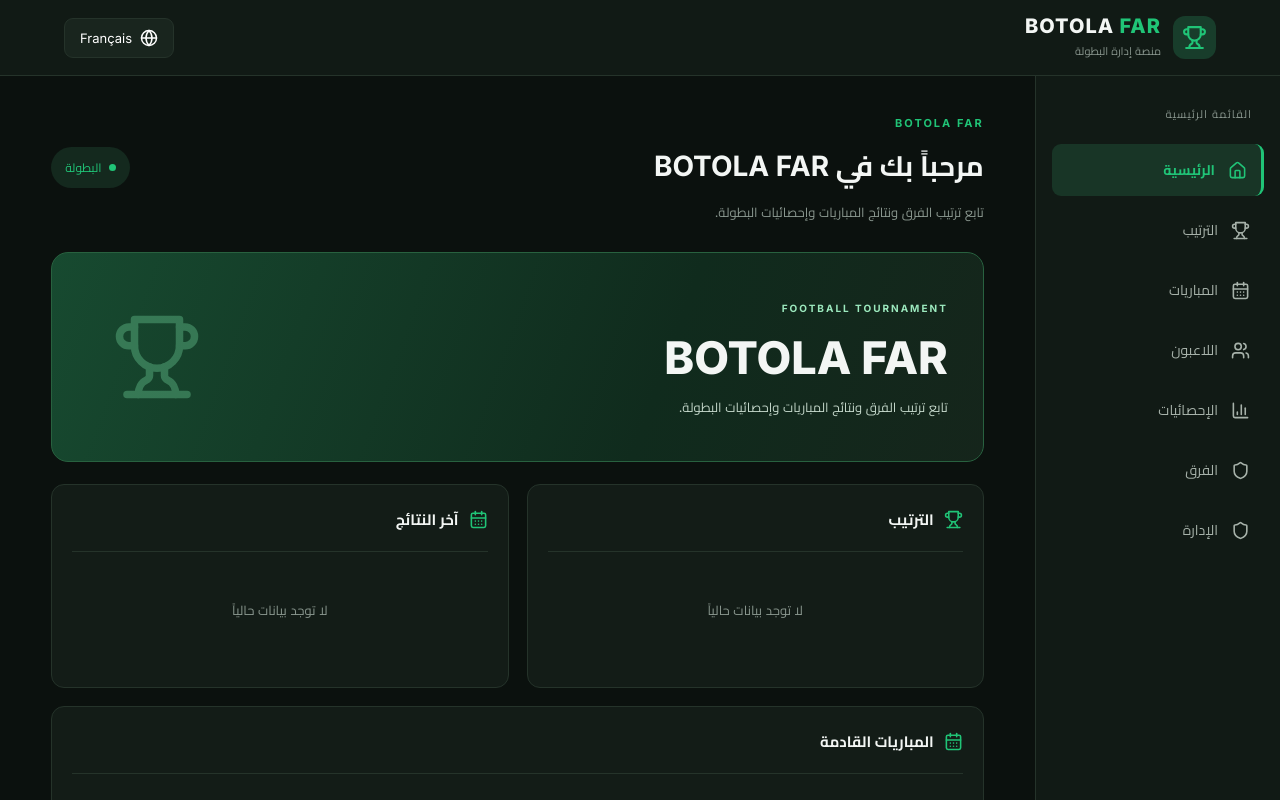
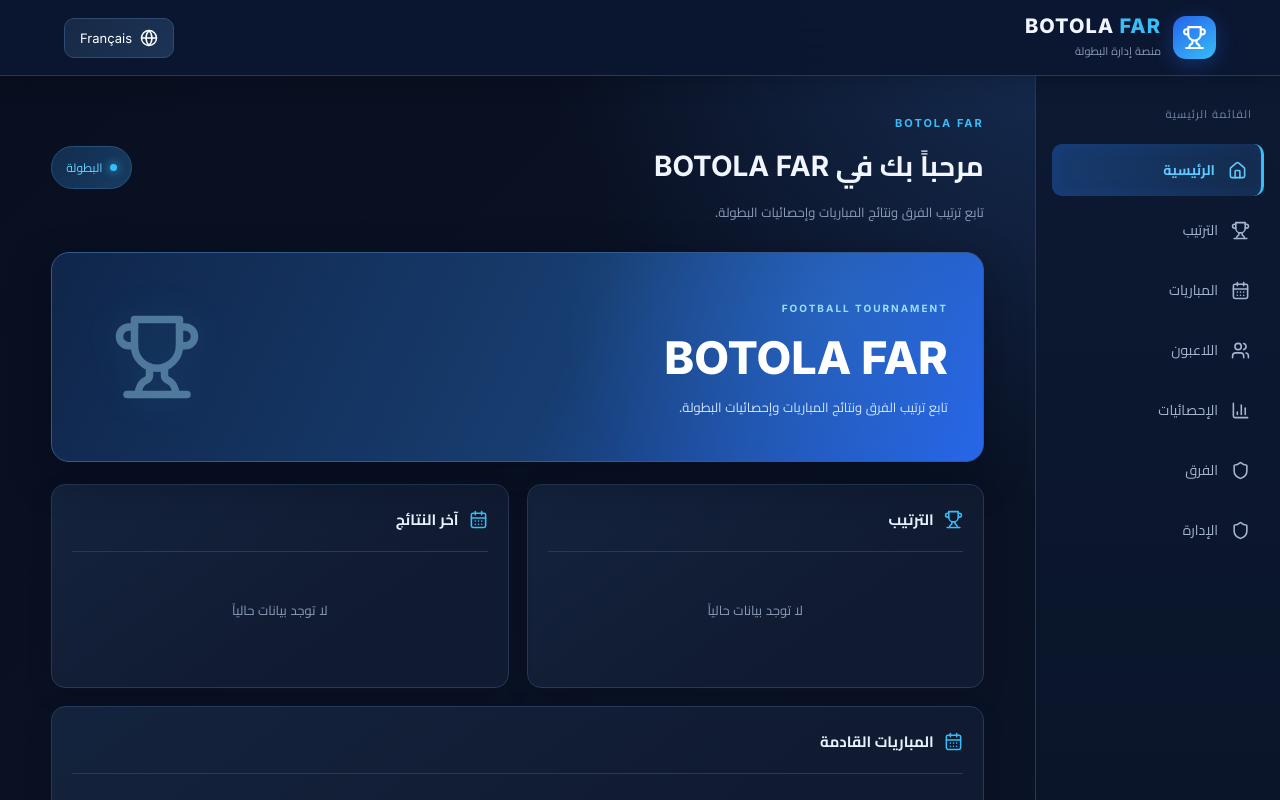
Before and after one commit to light12f-f/botola--FAR, a React (Vite) app: page / in a window 1280 px wide. Shown: the top 800 px of the page. Built offline with nearby package versions, Linux system fonts and the light colour scheme.

Commit message:
Refactor CSS styles for improved design and layout

```diff
--- a/src/style.css
+++ b/src/style.css
@@ -3,20 +3,33 @@
 
 :root {
   font-family: 'Inter', 'Cairo', sans-serif;
-  color: #f3f6f4;
-  background: #0b110e;
+  color: #f1f5ff;
+  background: #080f20;
   font-synthesis: none;
   text-rendering: optimizeLegibility;
   -webkit-font-smoothing: antialiased;
 
-  --bg: #0b110e;
-  --surface: #131c17;
-  --surface-2: #19251e;
-  --green: #20c477;
-  --green-dark: #148653;
-  --text: #f3f6f4;
-  --muted: #89968e;
-  --border: #25332a;
+  /* NAVY COLOR PALETTE */
+  --bg: #080f20;
+  --surface: #101a30;
+  --surface-2: #17243d;
+  --surface-3: #1d3152;
+
+  --navy: #0b1730;
+  --navy-light: #142b50;
+
+  --green: #38bdf8;
+  --green-dark: #2563eb;
+
+  --blue: #2563eb;
+  --blue-light: #3b82f6;
+  --cyan: #38bdf8;
+
+  --text: #f1f5ff;
+  --muted: #8b9bb7;
+  --border: #263958;
+
+  --shadow: 0 12px 35px rgba(0,0,0,.28);
 }
 
 * {
@@ -28,7 +41,9 @@
 body {
   min-width: 320px;
   min-height: 100vh;
-  background: var(--bg);
+  background:
+    radial-gradient(ellipse at 85% 0%, #172e55 0%, transparent 35%),
+    linear-gradient(135deg, #080f20, #0b1428);
 }
 
 button {
@@ -39,12 +54,15 @@ button {
 
 .app {
   min-height: 100vh;
-  background: var(--bg);
+  background: transparent;
 }
+
+/* TOPBAR */
 
 .topbar {
   height: 76px;
-  background: #111a15;
+  background: rgba(11, 23, 48, .94);
+  backdrop-filter: blur(18px);
   border-bottom: 1px solid var(--border);
   display: flex;
   align-items: center;
@@ -53,6 +71,7 @@ button {
   position: sticky;
   top: 0;
   z-index: 100;
+  box-shadow: 0 5px 25px #0003;
 }
 
 .brand {
@@ -64,11 +83,12 @@ button {
 .brand-icon {
   width: 43px;
   height: 43px;
-  background: #183d2b;
-  color: var(--green);
+  background: linear-gradient(145deg, #2563eb, #38bdf8);
+  color: white;
   display: grid;
   place-items: center;
-  border-radius: 12px;
+  border-radius: 13px;
+  box-shadow: 0 5px 20px #2563eb55;
 }
 
 .brand h1 {
@@ -78,7 +98,7 @@ button {
 }
 
 .brand h1 span {
-  color: var(--green);
+  color: var(--cyan);
 }
 
 .brand p {
@@ -91,16 +111,18 @@ button {
   display: flex;
   align-items: center;
   gap: 8px;
-  background: var(--surface-2);
+  background: linear-gradient(135deg, #172945, #1c3457);
   color: white;
-  border: 1px solid var(--border);
+  border: 1px solid #304b70;
   padding: 10px 15px;
-  border-radius: 9px;
+  border-radius: 10px;
   font-size: 13px;
+  transition: .25s;
 }
 
 .language-button:hover {
-  border-color: var(--green);
+  border-color: var(--cyan);
+  background: #203c64;
 }
 
 .menu-button {
@@ -109,15 +131,19 @@ button {
   color: white;
 }
 
+/* MAIN LAYOUT */
+
 .layout {
   display: flex;
   min-height: calc(100vh - 76px);
 }
 
+/* SIDEBAR */
+
 .sidebar {
   width: 245px;
   flex-shrink: 0;
-  background: #111a15;
+  background: linear-gradient(180deg, #0c1931, #0a1428);
   border-inline-end: 1px solid var(--border);
   padding: 28px 16px;
   display: flex;
@@ -127,7 +153,7 @@ button {
 
 .nav-heading {
   font-size: 11px;
-  color: var(--muted);
+  color: #7186a8;
   padding: 0 12px;
   margin-bottom: 12px;
   letter-spacing: 1px;
@@ -139,32 +165,36 @@ button {
   align-items: center;
   gap: 13px;
   text-align: start;
-  color: #a7b2aa;
+  color: #a5b5cf;
   background: transparent;
   padding: 13px 14px;
-  border-radius: 9px;
+  border-radius: 10px;
   font-size: 14px;
-  transition: .2s;
+  transition: all .25s ease;
 }
 
 .nav-item:hover {
-  background: var(--surface-2);
+  background: linear-gradient(90deg, #172e50, #1b365c);
   color: white;
+  transform: translateX(3px);
 }
 
 .nav-item.active {
-  color: var(--green);
-  background: #183526;
+  color: #60caff;
+  background: linear-gradient(100deg, #173b70, #142b4c);
   font-weight: 700;
-  border-inline-start: 3px solid var(--green);
+  border-inline-start: 3px solid #38bdf8;
+  box-shadow: inset 0 0 18px #2563eb22;
 }
 
 .sidebar-footer {
   margin-top: auto;
-  color: #68766d;
+  color: #647895;
   font-size: 11px;
   padding: 20px 12px 0;
 }
+
+/* MAIN CONTENT */
 
 .main-content {
   flex: 1;
@@ -183,7 +213,7 @@ button {
 }
 
 .eyebrow {
-  color: var(--green);
+  color: var(--cyan);
   font-size: 11px;
   font-weight: 700;
   letter-spacing: 2px;
@@ -192,6 +222,7 @@ button {
 .page-heading h2 {
   font-size: clamp(20px, 3vw, 28px);
   margin: 9px 0;
+  color: #f1f5ff;
 }
 
 .page-heading p {
@@ -200,13 +231,16 @@ button {
   line-height: 1.8;
 }
 
+/* LIVE STATUS */
+
 .live-indicator {
   display: flex;
   align-items: center;
   gap: 8px;
-  background: #14291e;
-  color: var(--green);
+  background: linear-gradient(135deg, #122c4e, #173c61);
+  color: #60d5ff;
   padding: 9px 14px;
+  border: 1px solid #28527c;
   border-radius: 30px;
   font-size: 12px;
   white-space: nowrap;
@@ -216,20 +250,32 @@ button {
   width: 7px;
   height: 7px;
   border-radius: 50%;
-  background: var(--green);
+  background: #38bdf8;
+  box-shadow: 0 0 10px #38bdf8;
 }
+
+/* WELCOME CARD */
 
 .welcome-card {
   min-height: 210px;
-  background: linear-gradient(110deg, #174a30, #102b1d 65%, #15251b);
-  border: 1px solid #28613f;
-  border-radius: 17px;
+  background:
+    radial-gradient(circle at 85% 20%, #3988df55, transparent 35%),
+    linear-gradient(115deg, #10264a 0%, #173d70 55%, #2563eb 100%);
+  border: 1px solid #315a91;
+  border-radius: 18px;
   padding: 35px;
   display: flex;
   align-items: center;
   justify-content: space-between;
   overflow: hidden;
   position: relative;
+  box-shadow: 0 15px 40px #02081770;
+  transition: .3s ease;
+}
+
+.welcome-card:hover {
+  transform: translateY(-3px);
+  box-shadow: 0 20px 45px #0005;
 }
 
 .welcome-content {
@@ -239,7 +285,7 @@ button {
 
 .welcome-tag {
   font-size: 10px;
-  color: #9ce9be;
+  color: #9bdfff;
   letter-spacing: 2px;
   font-weight: 700;
 }
@@ -248,21 +294,25 @@ button {
   font-size: clamp(30px, 5vw, 45px);
   font-weight: 800;
   margin: 14px 0 10px;
+  color: white;
 }
 
 .welcome-card p {
-  color: #c2d5c8;
+  color: #d1e5ff;
   font-size: 13px;
   max-width: 400px;
   line-height: 1.9;
 }
 
 .hero-trophy {
-  color: #75dba1;
-  opacity: .35;
+  color: #a5e3ff;
+  opacity: .42;
   flex-shrink: 0;
   margin-inline: 25px;
+  filter: drop-shadow(0 0 20px #38bdf855);
 }
+
+/* SECTION GRID */
 
 .section-grid {
   display: grid;
@@ -271,12 +321,22 @@ button {
   margin-top: 22px;
 }
 
+/* PANELS */
+
 .panel {
-  background: var(--surface);
+  background: linear-gradient(145deg, #14233d, #101a30 75%);
   border: 1px solid var(--border);
-  border-radius: 13px;
+  border-radius: 14px;
   padding: 20px;
   min-width: 0;
+  box-shadow: 0 8px 25px #0002;
+  transition: border-color .25s, transform .25s, box-shadow .25s;
+}
+
+.panel:hover {
+  border-color: #365982;
+  box-shadow: 0 12px 30px #0003;
+  transform: translateY(-2px);
 }
 
 .panel-heading {
@@ -288,13 +348,16 @@ button {
 }
 
 .panel-heading svg {
-  color: var(--green);
+  color: var(--cyan);
 }
 
 .panel-heading h3 {
   font-size: 15px;
   font-weight: 700;
+  color: #e8f1ff;
 }
+
+/* EMPTY STATE */
 
 .empty-state {
   min-height: 115px;
@@ -312,12 +375,46 @@ button {
   min-height: 300px;
 }
 
+/* GENERAL BUTTONS */
+
+button:not(.menu-button) {
+  transition: all .25s ease;
+}
+
+button:focus-visible {
+  outline: 2px solid var(--cyan);
+  outline-offset: 3px;
+}
+
+/* FOOTER */
+
 .footer {
   text-align: center;
-  color: #68766d;
+  color: #647895;
   font-size: 11px;
   padding: 35px 10px 15px;
 }
+
+/* SCROLLBAR */
+
+::-webkit-scrollbar {
+  width: 7px;
+}
+
+::-webkit-scrollbar-track {
+  background: #080f20;
+}
+
+::-webkit-scrollbar-thumb {
+  background: linear-gradient(#2563eb, #38bdf8);
+  border-radius: 10px;
+}
+
+::-webkit-scrollbar-thumb:hover {
+  background: #60a5fa;
+}
+
+/* TABLET */
 
 @media (max-width: 850px) {
   .sidebar {
@@ -328,6 +425,8 @@ button {
     padding: 28px 3%;
   }
 }
+
+/* MOBILE */
 
 @media (max-width: 650px) {
   .topbar {
@@ -436,6 +535,8 @@ button {
   }
 }
 
+/* SMALL PHONES */
+
 @media (max-width: 380px) {
   .brand p {
     display: none;
@@ -449,4 +550,4 @@ button {
   .welcome-card h2 {
     font-size: 25px;
   }
-  }
+}
```
